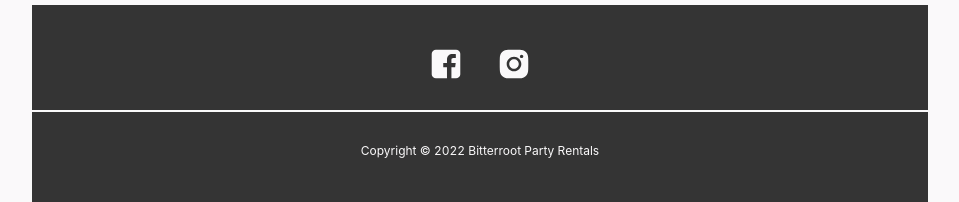
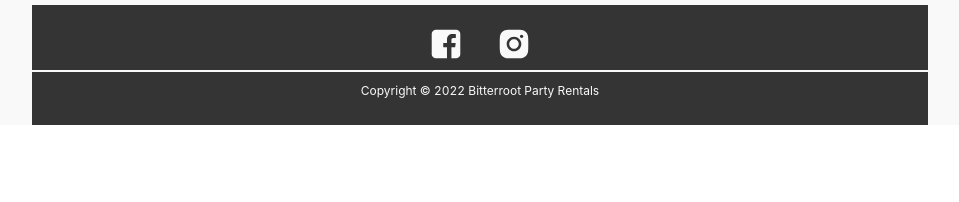
Before and after one commit to almapowell/bitterroot-party-rentals-ui, a React (Create React App) app: page / in a window 1280 px wide. Shown: the part 1850-2052 px from the top of the page, without its empty margins (160-1119 px from the left). After the commit the page ends 1975 px from the top, so only its background shows below. Built offline with nearby package versions, Linux system fonts and the light colour scheme.

Commit message:
updated node version

```diff
--- a/src/components/Footer/index.js
+++ b/src/components/Footer/index.js
@@ -12,14 +12,13 @@ export default function Footer() {
         <InstagramFilled />
       </div>
       <div
-        style={{ border: "1px solid #faf9fa", width: "100%", marginTop: 30 }}
+        style={{ border: "1px solid #faf9fa", width: "100%", margin: "10px 0" }}
       />
       <div
         style={{
           display: "flex",
           justifyContent: "center",
           width: "100%",
-          marginTop: 30,
           color: "#faf9fa",
           fontSize: 12,
         }}
--- a/src/components/Footer/styles.css
+++ b/src/components/Footer/styles.css
@@ -1,8 +1,7 @@
 .footerContainer {
   position: sticky;
   top: 100vh;
-  margin-top: 1rem;
-  height: 200px;
+  height: 120px;
   width: 100%;
   display: flex;
   justify-content: center;
```
